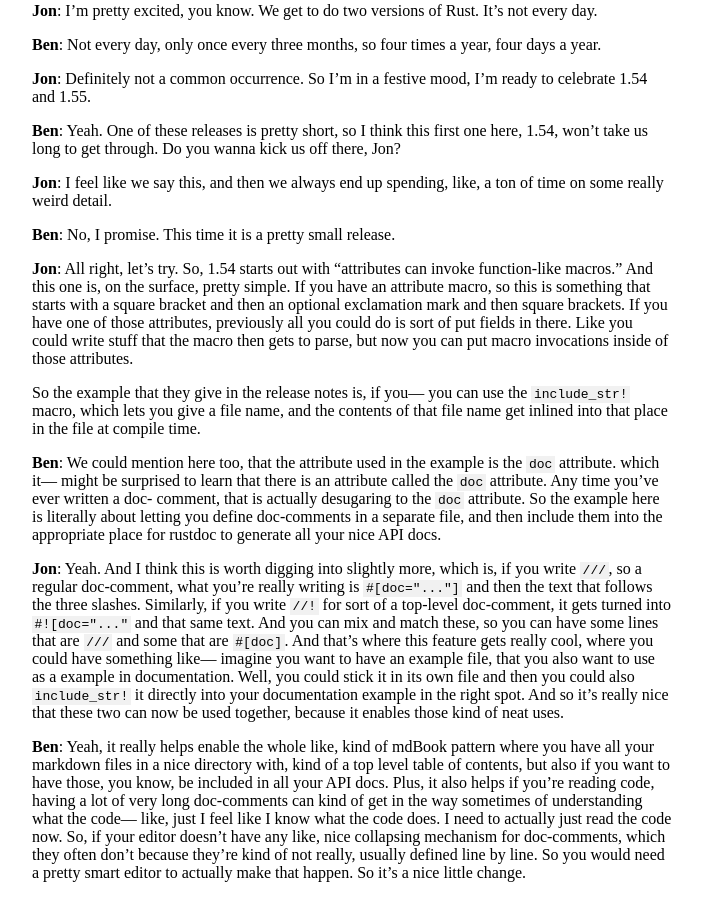
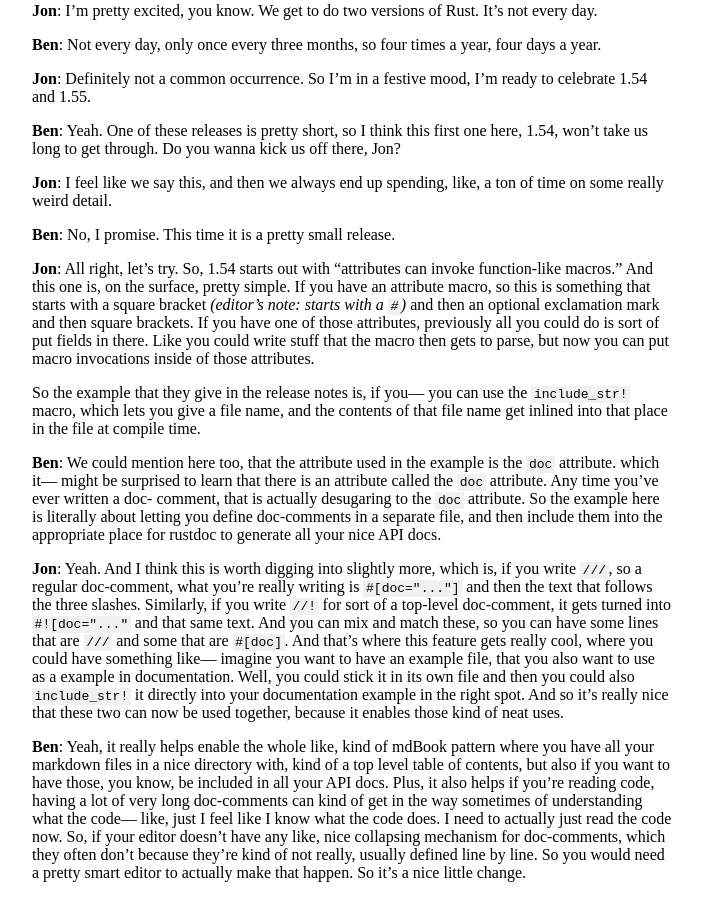
Before and after one commit to rustacean-station/rustacean-station.org, a Jekyll site: the page built from _transcripts/039-rust-1.54-1.55.md, in a window 1280 px wide and 900 px high, scrolled down 734 px. Shown: the whole window, without its empty margins (288-990 px from the left). Built offline with Jekyll 4.4.1, drawn with Linux system fonts in a browser that asks for light colours; some of the changed text lies outside the part shown.

Commit message:
ep039 transcript: fixes from code review

```diff
--- a/_transcripts/039-rust-1.54-1.55.md
+++ b/_transcripts/039-rust-1.54-1.55.md
@@ -30,6 +30,7 @@
 __Jon__: All right, let's try. So, 1.54 starts out with "attributes can invoke
 function-like macros." And this one is, on the surface, pretty simple. If you
 have an attribute macro, so this is something that starts with a square bracket
+*(editor's note: starts with a `#`)*
 and then an optional exclamation mark and then square brackets. If you have one
 of those attributes, previously all you could do is sort of put fields in there.
 Like you could write stuff that the macro then gets to parse, but now you can
@@ -239,7 +240,7 @@
 that your code won't break in the future.
 
 __Ben__: One more little thing that I noticed— not in the release notes, but
-secretly, is that 1.54 has turned on the `mutable_noalias` flag once again, by
+secretly, is that 1.54 has turned on the `mutable-noalias` flag once again, by
 default, on certain LLVM versions. And so we've maybe spoken about this before
 in the past. Basically this has been— normally this would not really be big
 news. It's kind of just like, it's one optimization flag among like, you know,
```
Also changed, not shown: other parts of _transcripts/039-rust-1.54-1.55.md (+2 -1 lines).
